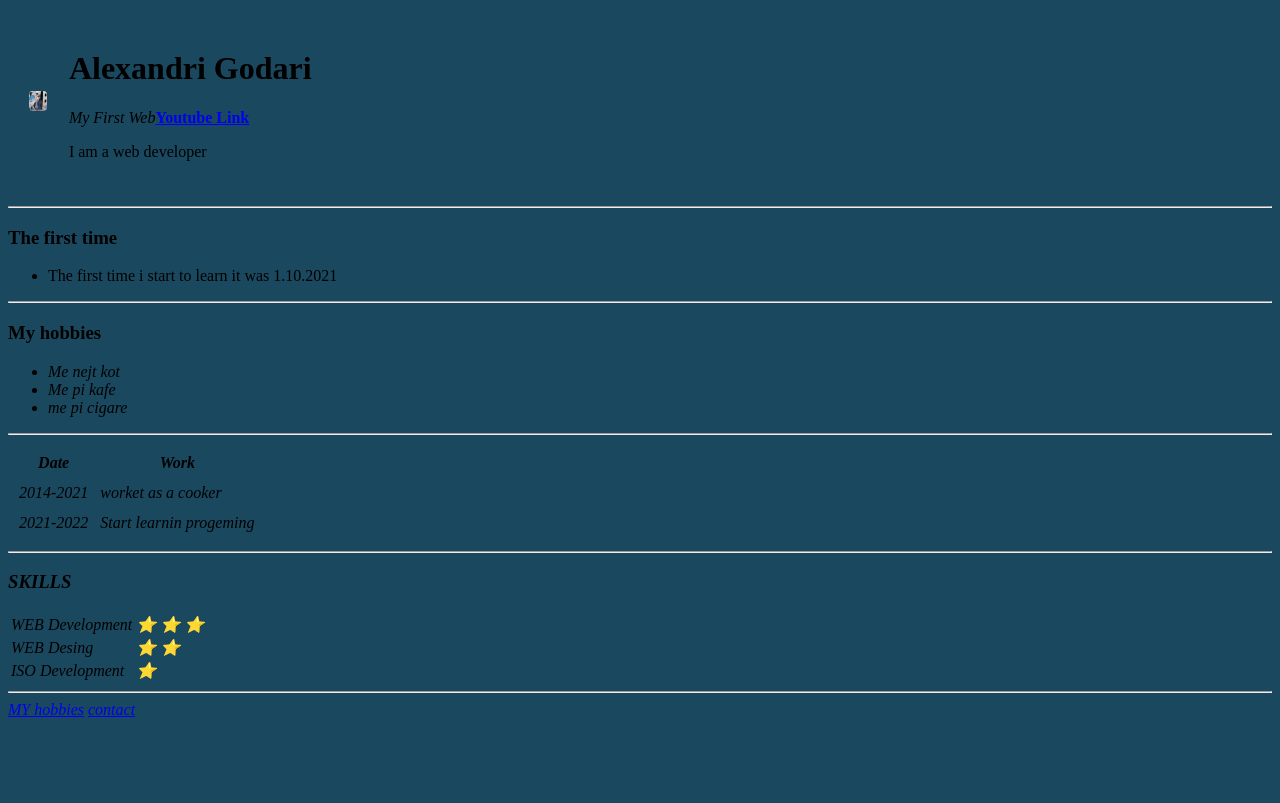
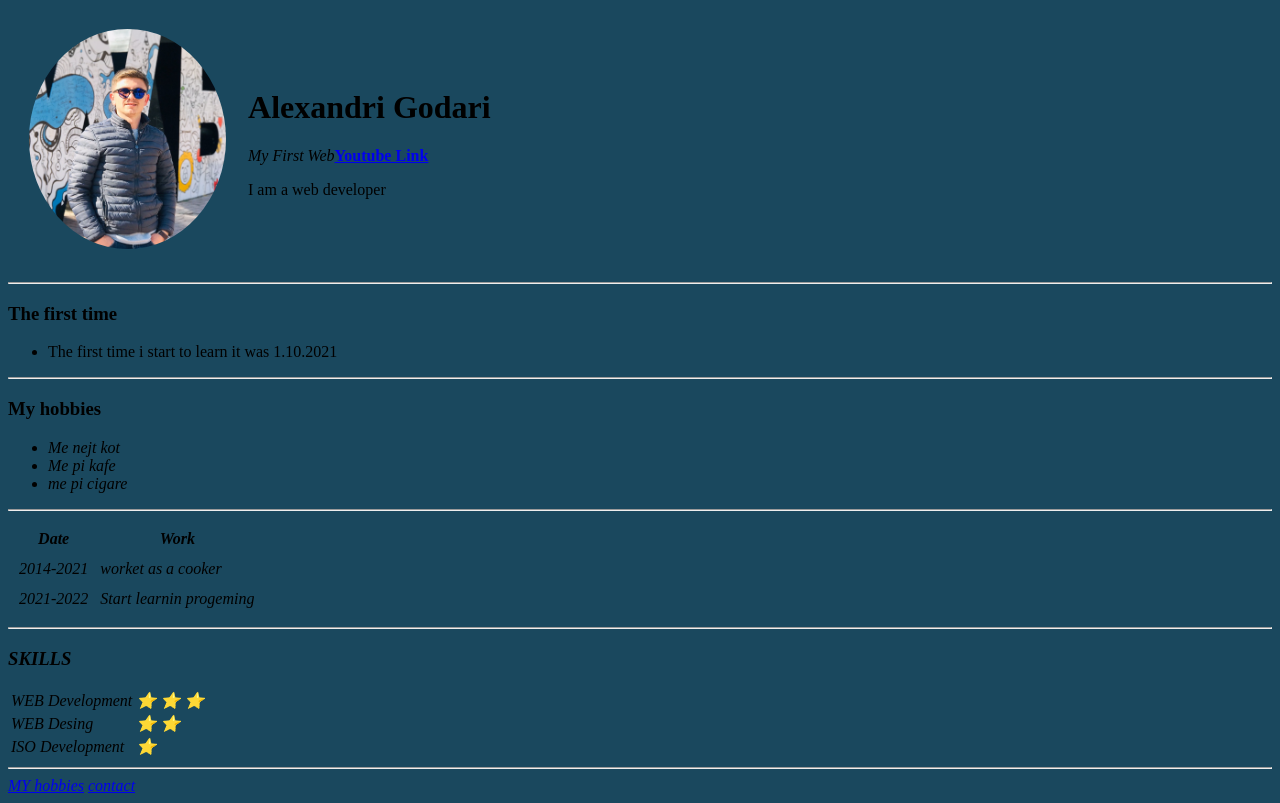
Before and after one commit to alexandri963/my-webpage, a plain HTML site: page index.html in a window 1280 px wide. Drawn offline with Linux system fonts and the light colour scheme.

Commit message:
asdgasdg

```diff
--- a/index.css
+++ b/index.css
@@ -1,5 +1,4 @@
 img {
-    height:20px;
-
-  border-radius: 20%;
-   }
+    height:220px;
+    border-radius: 50%;
+}
--- a/index.html
+++ b/index.html
@@ -4,7 +4,7 @@
 <head>
   <meta charset="utf-8">
   <title>Aleksander Godari</title>
-  <link rel="stylesheet" href="index.css?id=1">
+  <link rel="stylesheet" href="index.css?id=2">
   <style>
 
 
```
